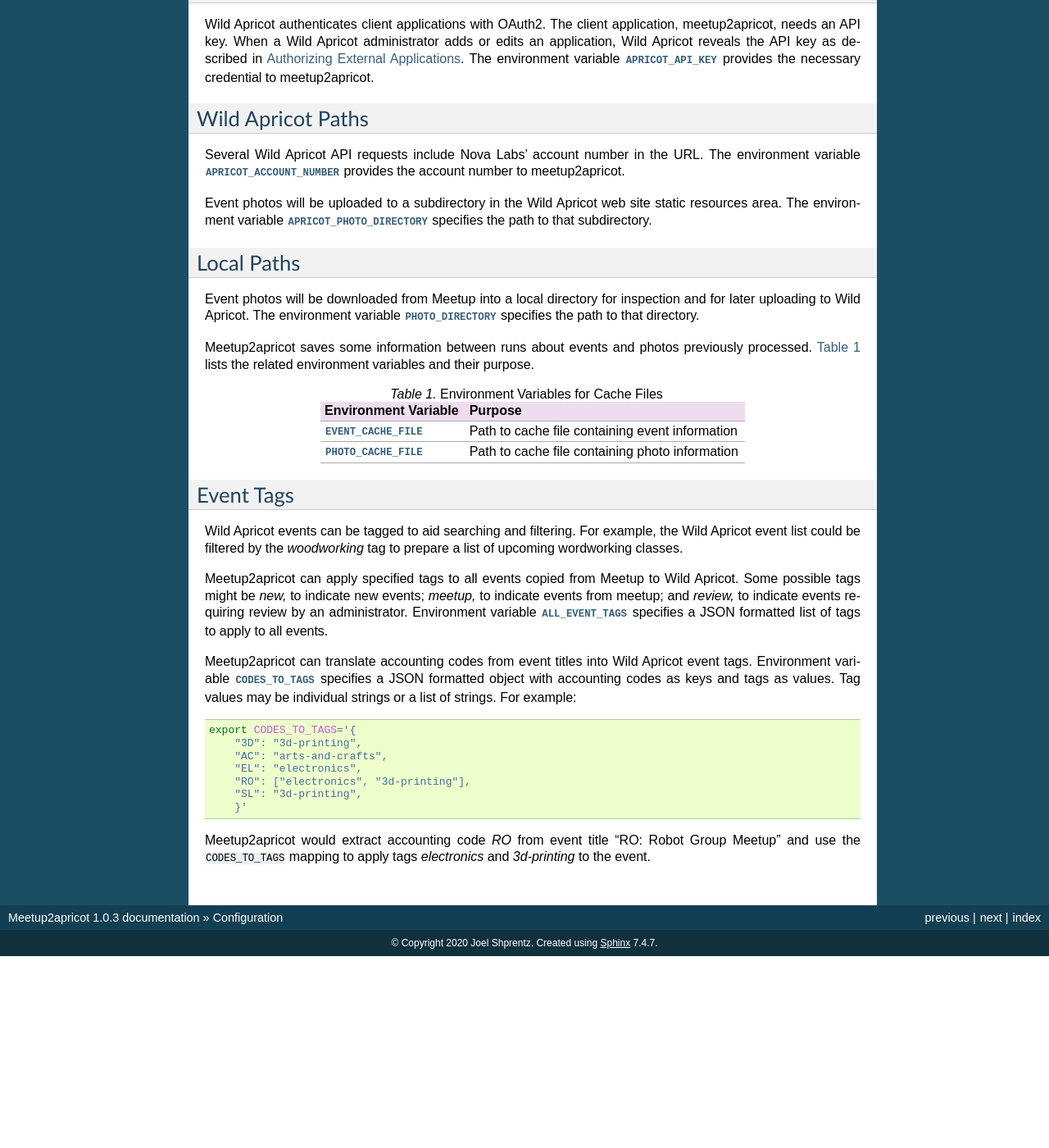
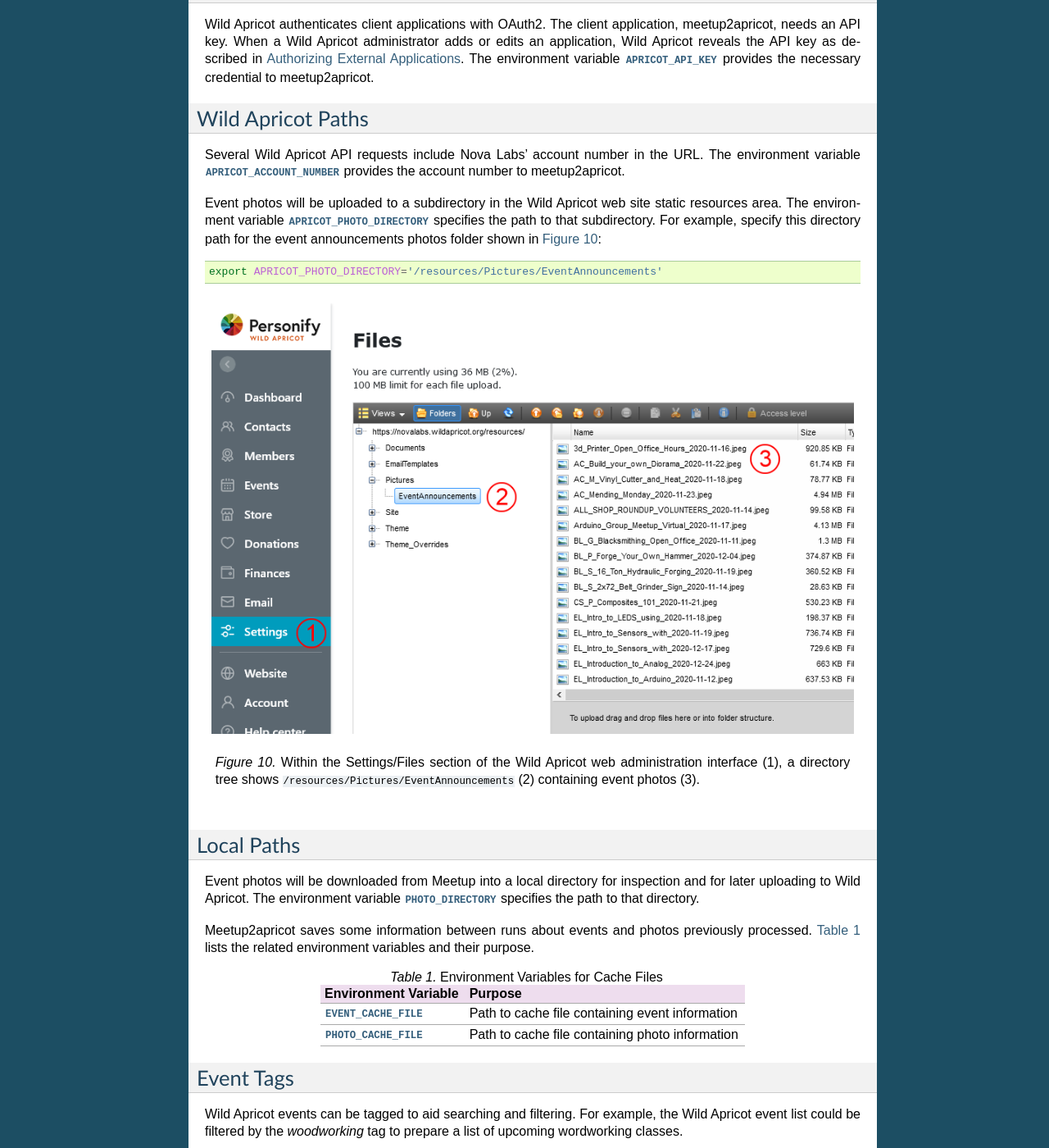
Before and after one commit to nova-labs/meetup2apricot, a Sphinx documentation site: the page built from docs/user-manual/configuration.rst, in a window 1280 px wide and 1400 px high, scrolled down 1204 px. Shown: the whole window at 82% size. Built offline with Sphinx 7.4.7, drawn with Linux system fonts in a browser that asks for light colours; before the commit the page ends 2370 px from its top, so only the background shows below that.

Commit message:
Revise photos folder screenshot and move from manual page to configuration section.

```diff
--- a/docs/user-manual/configuration.rst
+++ b/docs/user-manual/configuration.rst
@@ -92,6 +92,20 @@
 static resources area.
 The environment variable :envvar:`APRICOT_PHOTO_DIRECTORY` specifies the path
 to that subdirectory.
+For example, specify this directory path for the event announcements photos
+folder shown in :numref:`Figure %s <wild_apricot_photo_resources>`::
+
+   export APRICOT_PHOTO_DIRECTORY='/resources/Pictures/EventAnnouncements'
+
+.. figure:: /images/screenshots/ApricotFiles.png
+   :alt: Wild Apricot's web file browser showing a folder hierarchy and a list
+         of photos
+   :name: wild_apricot_photo_resources
+   :align: center
+
+   Within the Settings/Files section of the Wild Apricot web administration
+   interface (1), a directory tree shows
+   ``/resources/Pictures/EventAnnouncements`` (2) containing event photos (3).
 
 Local Paths
 -----------
```
Also changed, not shown: docs/man/meetup2apricot.rst (+0 -13 lines), docs/images/screenshots/ApricotFiles.png (added), docs/images/screenshots/WildApricotPhotoResources.png (deleted).
